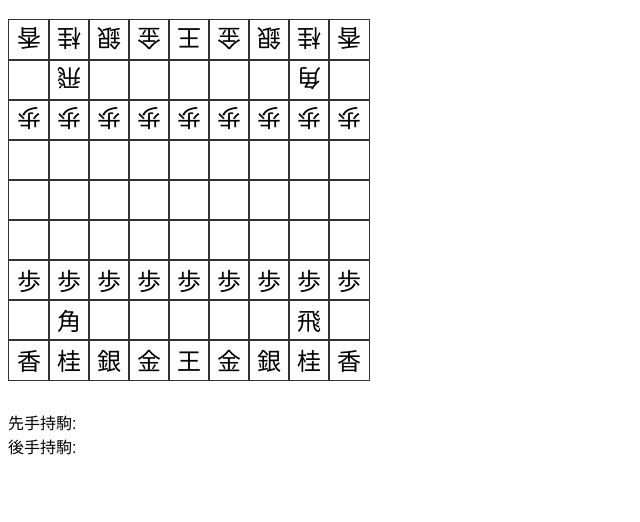
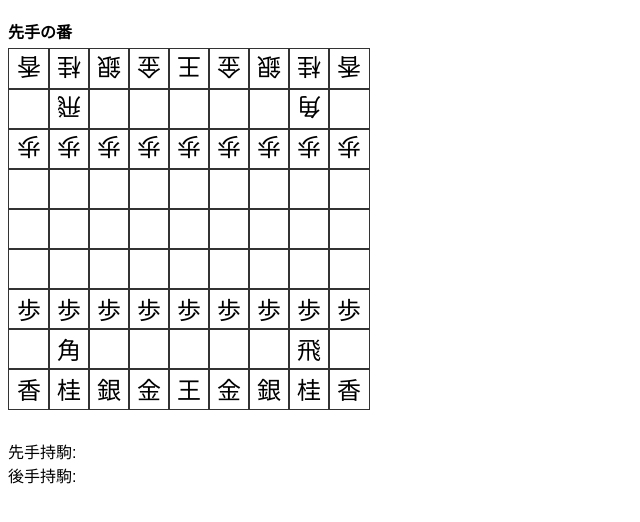
Before and after one commit to JJ-Coding-AI/test2, a plain HTML site: page webshogi/index.html in a window 1280 px wide. Shown: the part 70-592 px from the top of the page, without its empty margins (0-640 px from the left). Drawn offline with Linux system fonts and the light colour scheme.

Commit message:
Fix pawn movement and show turn

```diff
--- a/webshogi/index.html
+++ b/webshogi/index.html
@@ -7,6 +7,7 @@
 </head>
 <body>
 <h1>Web上でプレイできる将棋</h1>
+<div id="turn" class="turn"></div>
 <div id="board"></div>
 <div id="message"></div>
 <div id="hands">
--- a/webshogi/shogi.js
+++ b/webshogi/shogi.js
@@ -1,5 +1,6 @@
 const boardElement = document.getElementById('board');
 const handElements = [document.getElementById('hand0'), document.getElementById('hand1')];
+const turnElement = document.getElementById('turn');
 
 const PIECES = {
   P: '歩', L: '香', N: '桂', S: '銀', G: '金', B: '角', R: '飛', K: '王',
@@ -8,7 +9,7 @@ const PIECES = {
 
 let board = [];
 let hands = [{}, {}]; // piece counts
-let currentPlayer = 0; // 0: gote (bottom), 1: sente (top)
+let currentPlayer = 0; // 0: 先手(bottom), 1: 後手(top)
 let selected = null; // {x,y} or {piece:'P'} for drop
 let dragged = null;
 
@@ -63,6 +64,9 @@ function render() {
       }
     }
   }
+  if(turnElement){
+    turnElement.textContent = currentPlayer===0 ? '先手の番' : '後手の番';
+  }
 }
 
 function inside(x,y){return x>=0&&x<9&&y>=0&&y<9;}
@@ -86,7 +90,7 @@ function legalMoves(x,y,piece){
   };
   let res=[];
   const dlist=dirs[piece.t];
-  const forward = piece.p===0 ? -1 : 1;
+  const forward = piece.p===0 ? 1 : -1;
   for(const d of dlist){
     const dx=d[0]; const dy=d[1];
     const repeat=d[2]||1;
--- a/webshogi/style.css
+++ b/webshogi/style.css
@@ -3,4 +3,5 @@ body { font-family: Arial, sans-serif; }
 .square { width: 40px; height: 40px; border: 1px solid #333; display: flex; align-items: center; justify-content: center; font-size: 24px; cursor: pointer; }
 .highlight { background-color: #ffc; }
 #message { color: red; height: 1em; margin-bottom: 5px; }
+.turn { margin-bottom: 5px; font-weight: bold; }
 .square[draggable="true"] { cursor: grab; }
```
